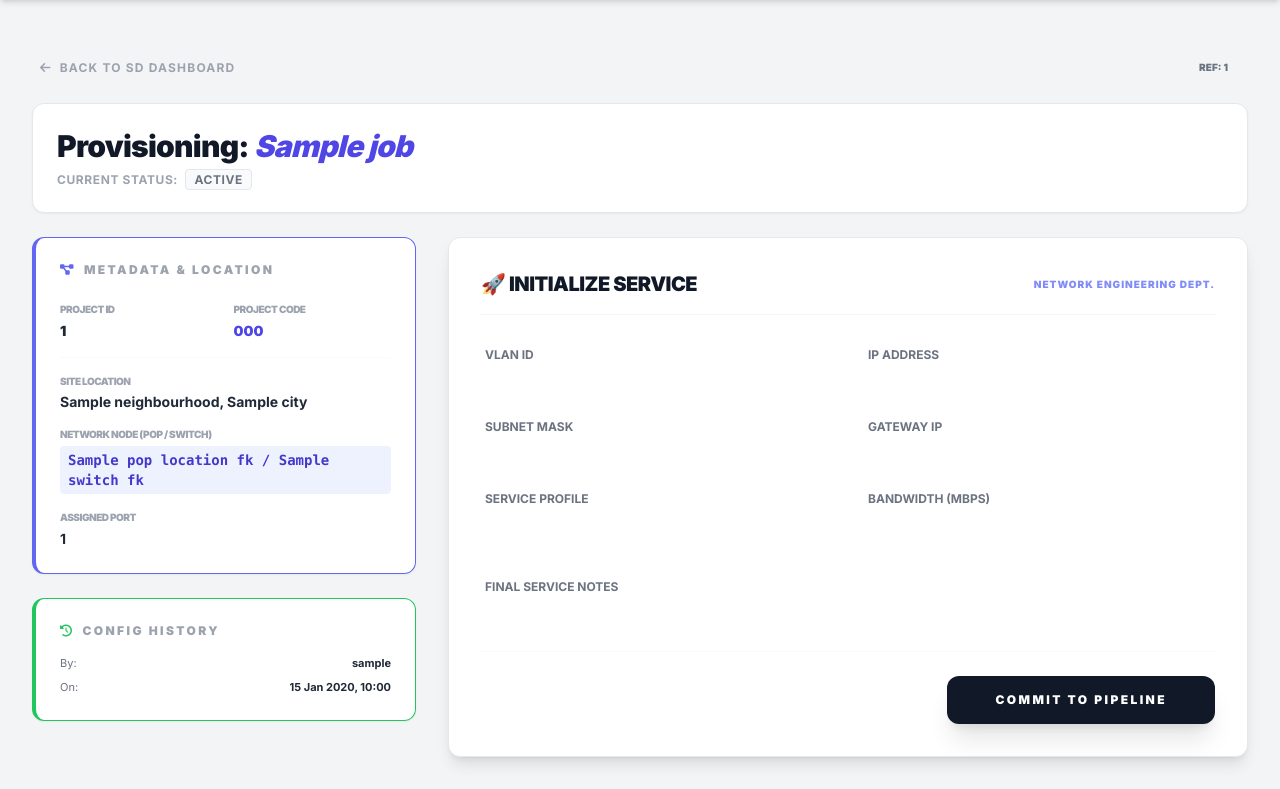
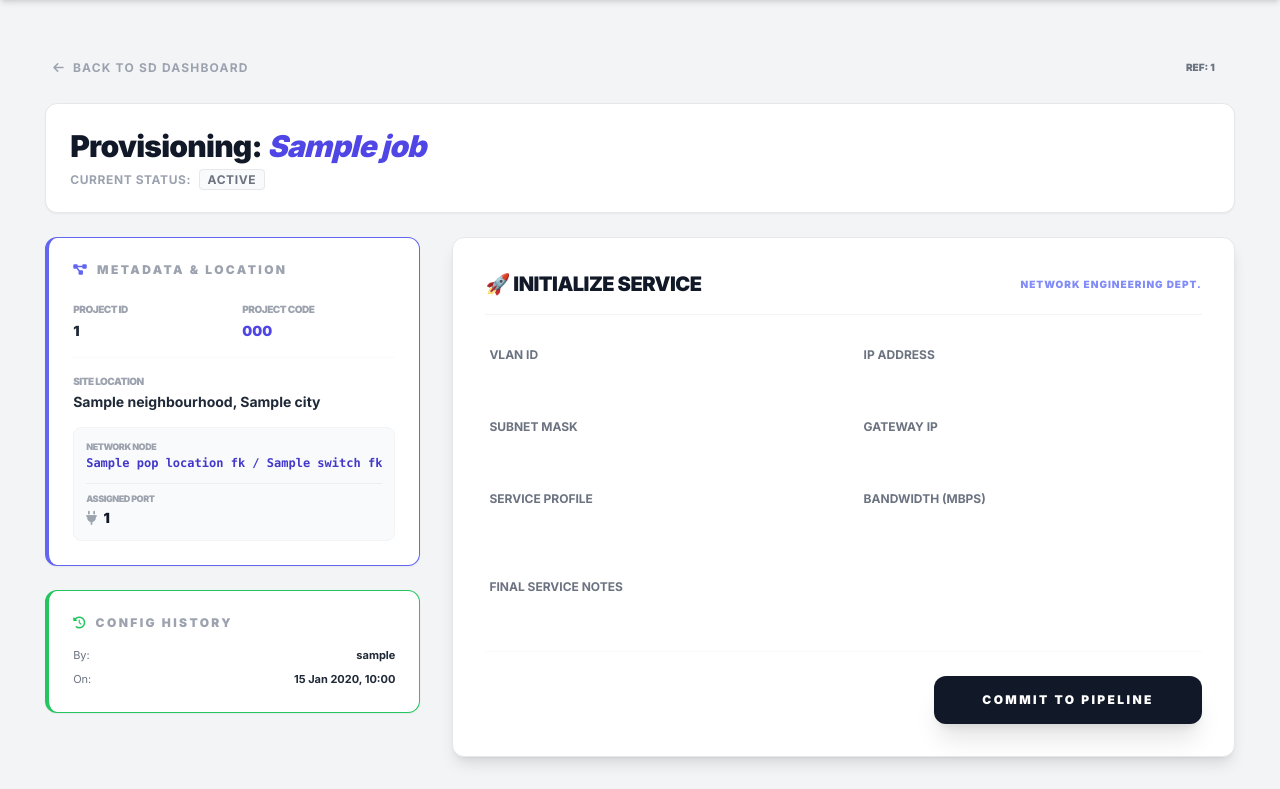
Before and after one commit to bukoloeb/splicing-tracker, a Django app: template splicing/templates/splicing/provisioning_detail.html in a window 1280 px wide. Shown: the part 64-853 px from the top of the page. Run offline with Django 5.2, Linux system fonts and the light colour scheme; the template is opened without the code that fills it: most values are stand-ins (such as "Sample title", 1, 10 or a date in 2020); form fields are guessed from the names that the template uses; parts of the project's set-up code (start-up, migrations or seed data) failed here and were passed over; some libraries are stand-ins or nearby versions.

```diff
--- a/splicing/templates/splicing/provisioning_detail.html
+++ b/splicing/templates/splicing/provisioning_detail.html
@@ -46,7 +46,7 @@
                 </h3>
 
                 <div class="space-y-4">
-                    {# --- Added Project Details --- #}
+                    {# --- Project Details --- #}
                     <div class="grid grid-cols-2 gap-4 pb-4 border-b border-gray-50">
                         <div class="info-block">
                             <label class="block text-[10px] font-black text-gray-400 uppercase tracking-tighter">Project ID</label>
@@ -63,16 +63,20 @@
                         <p class="text-sm font-bold text-gray-800 leading-tight mt-1">{{ job.neighbourhood|default:job.street_address }}, {{ job.city }}</p>
                     </div>
 
-                    <div class="info-block">
-                        <label class="block text-[10px] font-black text-gray-400 uppercase tracking-tighter">Network Node (PoP / Switch)</label>
-                        <p class="text-sm font-mono font-bold text-indigo-700 bg-indigo-50 px-2 py-1 rounded inline-block mt-1">
-                            {{ job.pop_location_fk.name|default:"N/A" }} / {{ job.switch_fk.name|default:"N/A" }}
-                        </p>
-                    </div>
-
-                    <div class="info-block">
-                        <label class="block text-[10px] font-black text-gray-400 uppercase tracking-tighter">Assigned Port</label>
-                        <p class="text-sm font-bold text-gray-800 mt-1">{{ job.port_number|default:"N/A" }}</p>
+                    {# --- Node & Port Block --- #}
+                    <div class="p-3 bg-gray-50 rounded-lg border border-gray-100 space-y-3">
+                        <div class="info-block">
+                            <label class="block text-[9px] font-black text-gray-400 uppercase tracking-tighter">Network Node</label>
+                            <p class="text-xs font-mono font-bold text-indigo-700 mt-0.5">
+                                {{ job.pop_location_fk.name|default:"N/A" }} / {{ job.switch_fk.name|default:"N/A" }}
+                            </p>
+                        </div>
+                        <div class="info-block pt-2 border-t border-gray-200/60">
+                            <label class="block text-[9px] font-black text-gray-400 uppercase tracking-tighter">Assigned Port</label>
+                            <p class="text-sm font-black text-gray-900 mt-0.5">
+                                <i class="fas fa-plug mr-1 text-gray-400"></i> {{ job.port_number|default:"Not Stated" }}
+                            </p>
+                        </div>
                     </div>
                 </div>
             </div>
```
